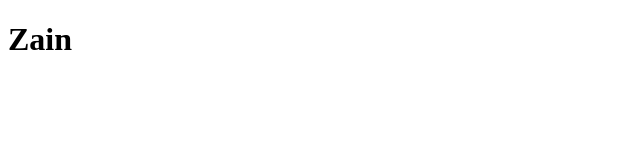
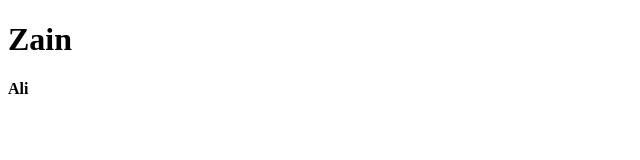
Before and after one commit to ZaynAliShan/git-prac, a plain HTML site: page index.html in a window 1280 px wide. Shown: the full height of the page, 0-640 px from the left. Drawn offline with Linux system fonts and the light colour scheme.

Commit message:
Added h4 user2 Ali

```diff
--- a/index.html
+++ b/index.html
@@ -8,5 +8,6 @@
 </head>
 <body>
   <h1>Zain</h1>
+  <h4>Ali</h4>
 </body>
 </html>
```
